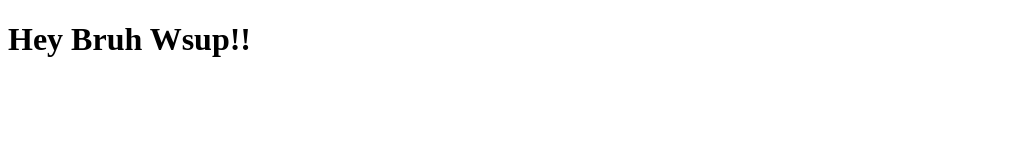
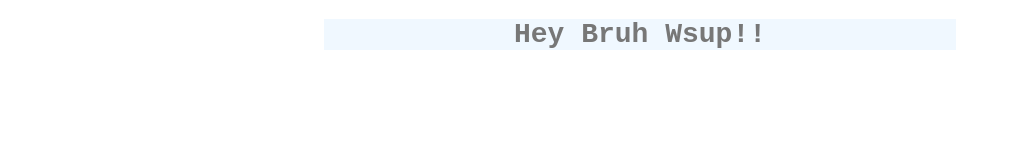
Before and after one commit to BrahimAzzaf/newWebsite, a plain HTML site: page index.html in a window 1280 px wide. Shown: the whole page, without its empty margins (0-1011 px from the left). Drawn offline with Linux system fonts and the light colour scheme.

Commit message:
Modified css and html file

```diff
--- a/index.html
+++ b/index.html
@@ -4,8 +4,11 @@
     <meta charset="UTF-8">
     <meta name="viewport" content="width=device-width, initial-scale=1.0">
     <title>NewWebsite</title>
+    <link rel="stylesheet" href="./style.css">
 </head>
 <body>
-    <H1>Hey Bruh Wsup!!</H1>
+    <div class="container">
+        <H1>Hey Bruh Wsup!!</H1>
+    </div>
 </body>
 </html>
--- a/style.css
+++ b/style.css
@@ -1,4 +1,9 @@
+.container{
+   width: 50%;
+   margin: 0 auto;
+}
 h1{
+    text-align: center;
     font-size: 28px;
     font-family: 'Courier New', Courier, monospace;
     color: #777;
```
